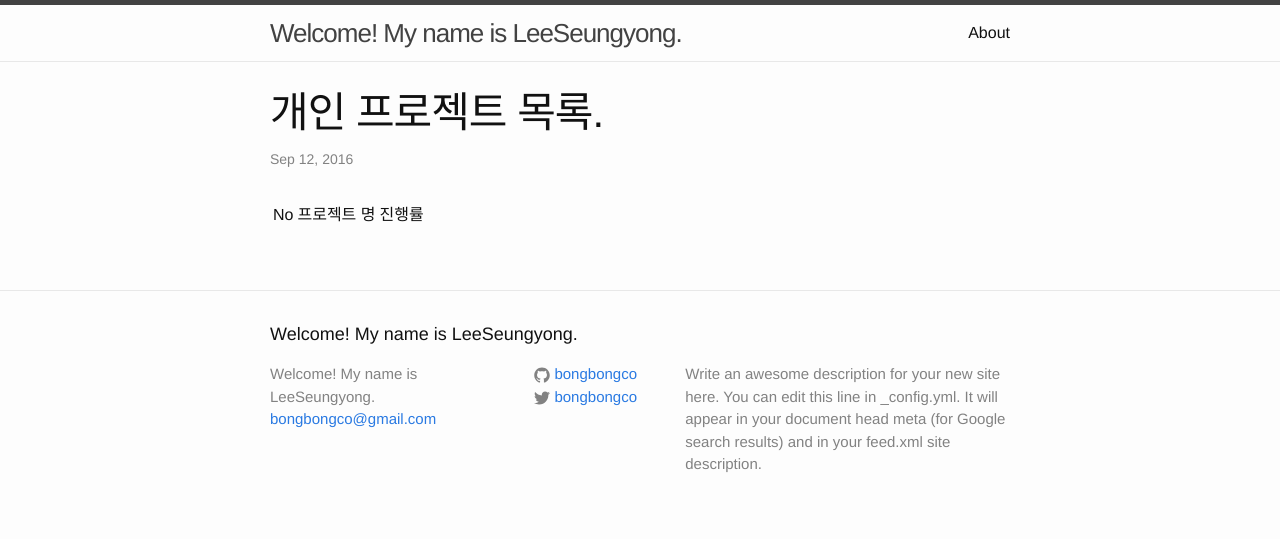
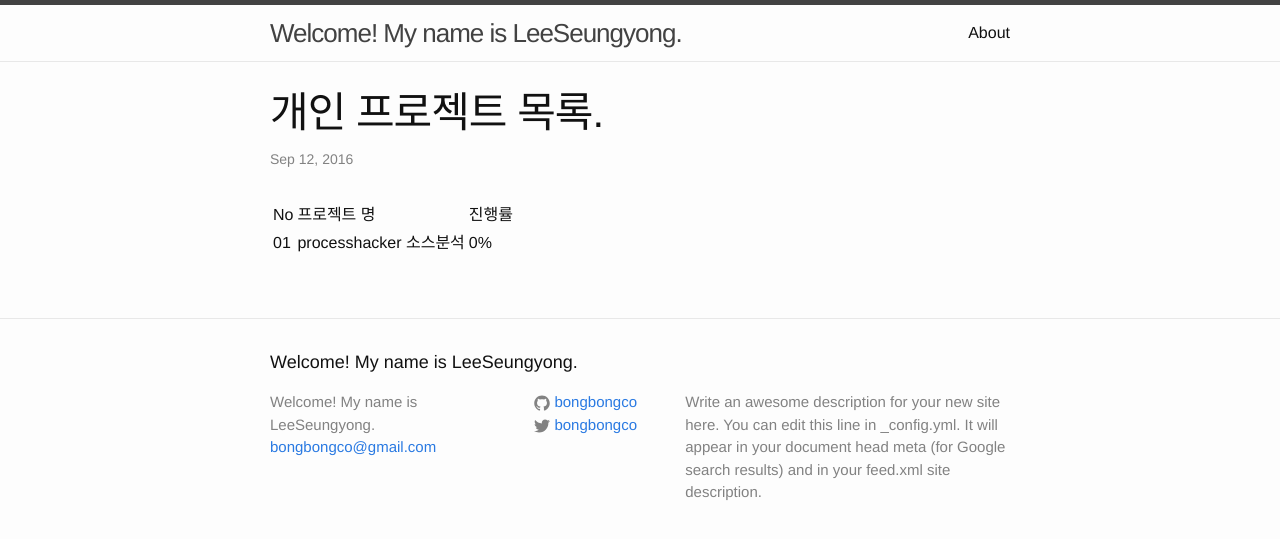
Before and after one commit to LktProgrammer/bongbongco.github.io, a Jekyll site: the page built from _posts/2016-09-12-GarbageTask.markdown, in a window 1280 px wide. Shown: the top 539 px of the page. Built offline with Jekyll 4.4.1, drawn with Linux system fonts in a browser that asks for light colours.

Commit message:
Update 2016-09-12-GarbageTask.markdown

```diff
--- a/_posts/2016-09-12-GarbageTask.markdown
+++ b/_posts/2016-09-12-GarbageTask.markdown
@@ -5,3 +5,4 @@ title: 개인 프로젝트 목록.
 
 
 |No|프로젝트 명|진행률|
+|01|processhacker 소스분석|0%|
```
